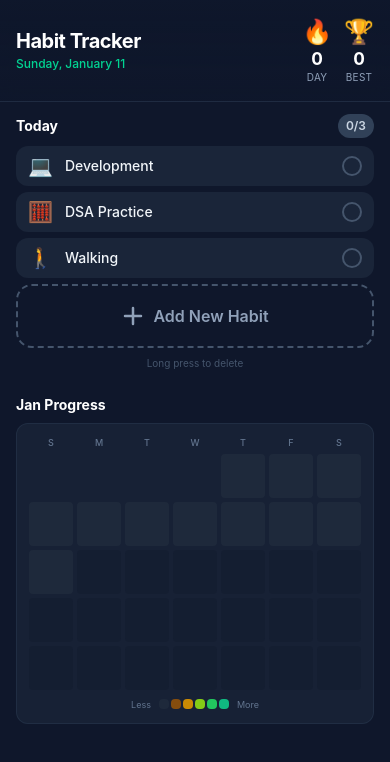
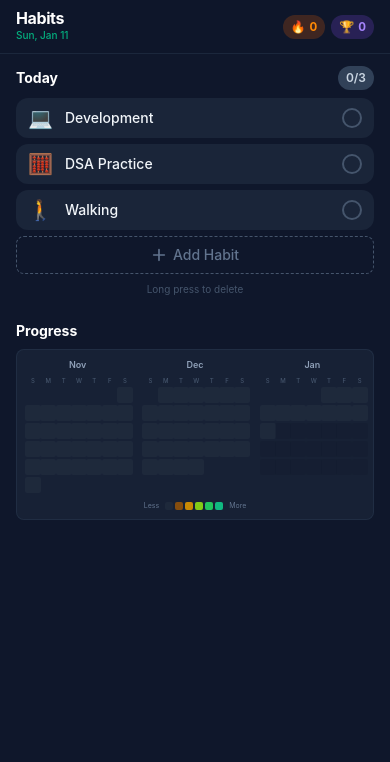
Before and after one commit to amaannn08/HabitTracker, a React (Vite) app: page / in a window 390 px wide. Shown: the top 762 px of the page. Built offline with nearby package versions, Linux system fonts and the light colour scheme.

Commit message:
UI improvements: compact mobile layout, 3-month progress view, smaller habit items and streak pills

```diff
--- a/src/App.tsx
+++ b/src/App.tsx
@@ -20,7 +20,7 @@ function App() {
   return (
     <div className="min-h-screen min-h-dvh bg-slate-900 max-w-md mx-auto">
       <Header date={today} currentStreak={currentStreak} longestStreak={longestStreak} />
-      <main className="pb-8 pb-[calc(2rem+env(safe-area-inset-bottom,0px))]">
+      <main className="pb-3 pb-[calc(0.75rem+env(safe-area-inset-bottom,0px))]">
         <HabitList
           habits={habits}
           isHabitCompleted={isHabitCompleted}
--- a/src/components/AddHabit/AddHabit.tsx
+++ b/src/components/AddHabit/AddHabit.tsx
@@ -38,16 +38,15 @@ export function AddHabit({ onAdd }: AddHabitProps) {
     return (
       <button
         onClick={() => setIsOpen(true)}
-        className="w-full py-4 px-5 rounded-2xl border-2 border-dashed border-slate-600
-                   text-slate-400 hover:border-emerald-400 hover:text-emerald-400 hover:bg-slate-800
-                   active:scale-[0.98] transition-all duration-200
-                   flex items-center justify-center gap-2
-                   min-h-16 font-semibold"
+        className="w-full py-2 px-3 rounded-lg border border-dashed border-slate-600
+                   text-slate-500 hover:border-emerald-400 hover:text-emerald-400
+                   active:scale-[0.98] transition-all duration-150
+                   flex items-center justify-center gap-1.5 text-sm font-medium"
       >
-        <svg className="w-6 h-6" fill="none" viewBox="0 0 24 24" stroke="currentColor">
+        <svg className="w-4 h-4" fill="none" viewBox="0 0 24 24" stroke="currentColor">
           <path strokeLinecap="round" strokeLinejoin="round" strokeWidth={2.5} d="M12 4v16m8-8H4" />
         </svg>
-        Add New Habit
+        Add Habit
       </button>
     );
   }
@@ -55,10 +54,10 @@ export function AddHabit({ onAdd }: AddHabitProps) {
   return (
     <form
       onSubmit={handleSubmit}
-      className="bg-slate-800 rounded-2xl border border-slate-700 p-5 animate-in slide-in-from-top-2 duration-200 shadow-xl"
+      className="bg-slate-800/80 rounded-xl border border-slate-700/50 p-3 animate-in slide-in-from-top-2 duration-200"
     >
-      <div className="mb-5">
-        <label htmlFor="habit-name" className="block text-sm text-slate-400 mb-2 font-semibold">
+      <div className="mb-3">
+        <label htmlFor="habit-name" className="block text-xs text-slate-400 mb-1.5 font-medium">
           Habit Name
         </label>
         <input
@@ -67,27 +66,27 @@ export function AddHabit({ onAdd }: AddHabitProps) {
           type="text"
           value={name}
           onChange={(e) => setName(e.target.value)}
-          placeholder="e.g., Read for 30 minutes"
+          placeholder="e.g., Read 30 min"
           maxLength={50}
-          className="w-full px-4 py-3 bg-slate-900 border border-slate-700 rounded-xl
-                     text-slate-100 placeholder-slate-500 text-base font-medium
-                     focus:outline-none focus:border-emerald-500 focus:ring-2 focus:ring-emerald-500/30
+          className="w-full px-3 py-2 bg-slate-900 border border-slate-700 rounded-lg
+                     text-slate-100 placeholder-slate-500 text-sm
+                     focus:outline-none focus:border-emerald-500
                      transition-all"
         />
       </div>
 
-      <div className="mb-5">
-        <label className="block text-sm text-slate-400 mb-3 font-semibold">Choose an Emoji</label>
-        <div className="grid grid-cols-8 gap-2">
+      <div className="mb-3">
+        <label className="block text-xs text-slate-400 mb-1.5 font-medium">Emoji</label>
+        <div className="grid grid-cols-8 gap-1">
           {EMOJI_OPTIONS.map((e) => (
             <button
               key={e}
               type="button"
               onClick={() => setEmoji(e)}
-              className={`aspect-square rounded-xl text-2xl flex items-center justify-center
-                         transition-all duration-150 active:scale-90
+              className={`aspect-square rounded-lg text-base flex items-center justify-center
+                         transition-all duration-100 active:scale-90
                          ${emoji === e
-                           ? 'bg-emerald-500 scale-110 shadow-lg shadow-emerald-500/50'
+                           ? 'bg-emerald-500 ring-2 ring-emerald-400'
                            : 'bg-slate-700 hover:bg-slate-600'}`}
             >
               {e}
@@ -96,24 +95,23 @@ export function AddHabit({ onAdd }: AddHabitProps) {
         </div>
       </div>
 
-      <div className="flex gap-3">
+      <div className="flex gap-2">
         <button
           type="button"
           onClick={handleCancel}
-          className="flex-1 py-3 px-4 rounded-xl bg-slate-700 text-slate-300
-                     hover:bg-slate-600 active:scale-[0.98] transition-all font-semibold"
+          className="flex-1 py-2 px-3 rounded-lg bg-slate-700 text-slate-300 text-sm
+                     hover:bg-slate-600 active:scale-[0.98] transition-all font-medium"
         >
           Cancel
         </button>
         <button
           type="submit"
           disabled={!name.trim()}
-          className="flex-1 py-3 px-4 rounded-xl bg-emerald-500 text-white
-                     hover:bg-emerald-600 active:scale-[0.98] transition-all font-semibold
-                     shadow-lg shadow-emerald-500/30
-                     disabled:opacity-50 disabled:cursor-not-allowed disabled:active:scale-100 disabled:shadow-none"
+          className="flex-1 py-2 px-3 rounded-lg bg-emerald-500 text-white text-sm
+                     hover:bg-emerald-600 active:scale-[0.98] transition-all font-medium
+                     disabled:opacity-50 disabled:cursor-not-allowed"
         >
-          Add Habit
+          Add
         </button>
       </div>
     </form>
--- a/src/components/Header/Header.tsx
+++ b/src/components/Header/Header.tsx
@@ -7,36 +7,31 @@ interface HeaderProps {
 export function Header({ date, currentStreak, longestStreak }: HeaderProps) {
   // Format date for display
   const formattedDate = new Date(date + 'T00:00:00').toLocaleDateString('en-US', {
-    weekday: 'long',
-    month: 'long',
+    weekday: 'short',
+    month: 'short',
     day: 'numeric',
   });
 
   return (
-    <header className="py-4 px-4 border-b border-slate-700/50 bg-gradient-to-b from-slate-900 to-slate-900/80 backdrop-blur-sm sticky top-0 z-10">
-      <div className="flex items-center justify-between gap-4">
+    <header className="py-2.5 px-4 border-b border-slate-700/40 bg-slate-900/95 backdrop-blur-sm sticky top-0 z-10">
+      <div className="flex items-center justify-between">
         {/* Left: Title and Date */}
-        <div className="flex-1">
-          <h1 className="text-xl font-bold text-white tracking-tight leading-tight">
-            Habit Tracker
+        <div>
+          <h1 className="text-base font-bold text-white tracking-tight leading-none">
+            Habits
           </h1>
-          <p className="text-xs text-emerald-400 font-medium mt-0.5">{formattedDate}</p>
+          <p className="text-[10px] text-emerald-400/80 font-medium mt-0.5">{formattedDate}</p>
         </div>
 
-        {/* Right: Streaks */}
-        <div className="flex gap-3">
-          {/* Current Streak */}
-          <div className="text-center">
-            <div className="text-2xl mb-0.5" role="img" aria-label="fire">🔥</div>
-            <div className="text-lg font-bold text-white tabular-nums leading-none">{currentStreak}</div>
-            <div className="text-[10px] text-slate-400 uppercase tracking-wide mt-0.5">Day</div>
+        {/* Right: Streaks - inline pills */}
+        <div className="flex gap-1.5">
+          <div className="flex items-center gap-1 bg-orange-500/20 px-2 py-1 rounded-full">
+            <span className="text-xs">🔥</span>
+            <span className="text-xs font-bold text-orange-400 tabular-nums">{currentStreak}</span>
           </div>
-
-          {/* Best Streak */}
-          <div className="text-center">
-            <div className="text-2xl mb-0.5" role="img" aria-label="trophy">🏆</div>
-            <div className="text-lg font-bold text-white tabular-nums leading-none">{longestStreak}</div>
-            <div className="text-[10px] text-slate-400 uppercase tracking-wide mt-0.5">Best</div>
+          <div className="flex items-center gap-1 bg-violet-500/20 px-2 py-1 rounded-full">
+            <span className="text-xs">🏆</span>
+            <span className="text-xs font-bold text-violet-400 tabular-nums">{longestStreak}</span>
           </div>
         </div>
       </div>
--- a/src/components/ProgressChart/ProgressChart.tsx
+++ b/src/components/ProgressChart/ProgressChart.tsx
@@ -6,6 +6,11 @@ interface ChartDataPoint {
   total: number;
   percentage: number;
   isFuture?: boolean;
+}
+
+interface MonthData {
+  name: string;
+  days: (ChartDataPoint | null)[];
 }
 
 interface ProgressChartProps {
@@ -23,25 +28,17 @@ function getColor(percentage: number, isFuture?: boolean): string {
   return '#10b981';                              // emerald-500 - perfect!
 }
 
-function getMonthName(date: Date): string {
-  return date.toLocaleDateString('en-US', { month: 'short' });
+function getMonthName(year: number, month: number): string {
+  return new Date(year, month, 1).toLocaleDateString('en-US', { month: 'short' });
 }
 
 function getDaysInMonth(year: number, month: number): number {
   return new Date(year, month + 1, 0).getDate();
 }
 
-export function ProgressChart({ getCompletionHistory }: ProgressChartProps) {
-  const [tooltip, setTooltip] = useState<{ data: ChartDataPoint; x: number; y: number } | null>(null);
-
-  // Get current month data
-  const monthData = useMemo(() => {
-    const today = new Date();
-    const year = today.getFullYear();
-    const month = today.getMonth();
+function getMonthData(year: number, month: number, today: Date, historyData: ChartDataPoint[]): MonthData {
   const daysInMonth = getDaysInMonth(year, month);
-
-    const monthName = getMonthName(today);
+  const monthName = getMonthName(year, month);
   const monthDays: (ChartDataPoint | null)[] = [];
 
   // Pad to start on the correct day of week
@@ -49,9 +46,6 @@ export function ProgressChart({ getCompletionHistory }: ProgressChartProps) {
   for (let j = 0; j < firstDay; j++) {
     monthDays.push(null);
   }
-
-    // Get data for this month
-    const historyData = getCompletionHistory(365);
 
   for (let day = 1; day <= daysInMonth; day++) {
     const dateStr = `${year}-${String(month + 1).padStart(2, '0')}-${String(day).padStart(2, '0')}`;
@@ -69,6 +63,24 @@ export function ProgressChart({ getCompletionHistory }: ProgressChartProps) {
   }
 
   return { name: monthName, days: monthDays };
+}
+
+export function ProgressChart({ getCompletionHistory }: ProgressChartProps) {
+  const [tooltip, setTooltip] = useState<{ data: ChartDataPoint; x: number; y: number } | null>(null);
+
+  // Get data for current month and 2 previous months
+  const monthsData = useMemo(() => {
+    const today = new Date();
+    const historyData = getCompletionHistory(365);
+    const months: MonthData[] = [];
+
+    // Get previous 2 months + current month (3 total)
+    for (let i = 2; i >= 0; i--) {
+      const targetDate = new Date(today.getFullYear(), today.getMonth() - i, 1);
+      months.push(getMonthData(targetDate.getFullYear(), targetDate.getMonth(), today, historyData));
+    }
+
+    return months;
   }, [getCompletionHistory]);
 
   const handleCellHover = (e: React.MouseEvent, d: ChartDataPoint) => {
@@ -78,30 +90,35 @@ export function ProgressChart({ getCompletionHistory }: ProgressChartProps) {
 
   return (
     <section className="py-3 px-4">
-      <h2 className="text-sm font-bold text-white mb-2">
-        {monthData.name} Progress
-      </h2>
+      <h2 className="text-sm font-bold text-white mb-2">Progress</h2>
 
-      <div className="bg-slate-800/60 rounded-xl p-3 border border-slate-700/40">
+      <div className="bg-slate-800/60 rounded-lg p-2 border border-slate-700/40">
+        {/* Months grid */}
+        <div className="flex justify-center gap-3">
+          {monthsData.map((month, monthIndex) => (
+            <div key={monthIndex} className="flex flex-col items-center">
+              {/* Month name */}
+              <div className="text-[9px] font-semibold text-slate-400 mb-1">{month.name}</div>
+
               {/* Day labels */}
-        <div className="grid grid-cols-7 gap-1 mb-1">
+              <div className="grid grid-cols-7 gap-[2px] mb-0.5">
                 {['S', 'M', 'T', 'W', 'T', 'F', 'S'].map((day, i) => (
-            <div key={i} className="text-center text-[9px] font-medium text-slate-500">
+                  <div key={i} className="w-4 text-center text-[6px] font-medium text-slate-600">
                     {day}
                   </div>
                 ))}
               </div>
 
               {/* Calendar grid */}
-        <div className="grid grid-cols-7 gap-1">
-          {monthData.days.map((day, dayIndex) => (
+              <div className="grid grid-cols-7 gap-[2px]">
+                {month.days.map((day, dayIndex) => (
                   <div
                     key={dayIndex}
-              className={`aspect-square rounded-sm transition-all duration-150 ${
+                    className={`w-4 h-4 rounded-[2px] transition-all duration-100 ${
                       day
                         ? day.isFuture
-                    ? 'opacity-30'
-                    : 'cursor-pointer hover:ring-1 hover:ring-white/40 hover:scale-105'
+                          ? 'opacity-25'
+                          : 'cursor-pointer hover:brightness-125'
                         : 'opacity-0'
                     }`}
                     style={{
@@ -112,13 +129,16 @@ export function ProgressChart({ getCompletionHistory }: ProgressChartProps) {
                   />
                 ))}
               </div>
+            </div>
+          ))}
+        </div>
 
         {/* Legend */}
-        <div className="flex items-center justify-center gap-2 mt-2 text-[9px] text-slate-500">
+        <div className="flex items-center justify-center gap-1.5 mt-2 text-[7px] text-slate-500">
           <span>Less</span>
-          <div className="flex gap-0.5">
+          <div className="flex gap-[2px]">
             {['#1e293b', '#854d0e', '#ca8a04', '#84cc16', '#22c55e', '#10b981'].map((color) => (
-              <div key={color} className="w-2.5 h-2.5 rounded-sm" style={{ backgroundColor: color }} />
+              <div key={color} className="w-2 h-2 rounded-[2px]" style={{ backgroundColor: color }} />
             ))}
           </div>
           <span>More</span>
@@ -128,8 +148,8 @@ export function ProgressChart({ getCompletionHistory }: ProgressChartProps) {
       {/* Tooltip */}
       {tooltip && (
         <div
-          className="fixed z-50 bg-slate-800 border border-slate-600 rounded-lg px-3 py-2 text-xs shadow-xl pointer-events-none transform -translate-x-1/2 -translate-y-full"
-          style={{ left: tooltip.x, top: tooltip.y - 10 }}
+          className="fixed z-50 bg-slate-800 border border-slate-600 rounded-lg px-2 py-1.5 text-[10px] shadow-xl pointer-events-none transform -translate-x-1/2 -translate-y-full"
+          style={{ left: tooltip.x, top: tooltip.y - 8 }}
         >
           <div className="font-semibold text-white">
             {new Date(tooltip.data.date + 'T00:00:00').toLocaleDateString('en-US', {
```
Lines whose indentation alone changed are shown as unchanged.
